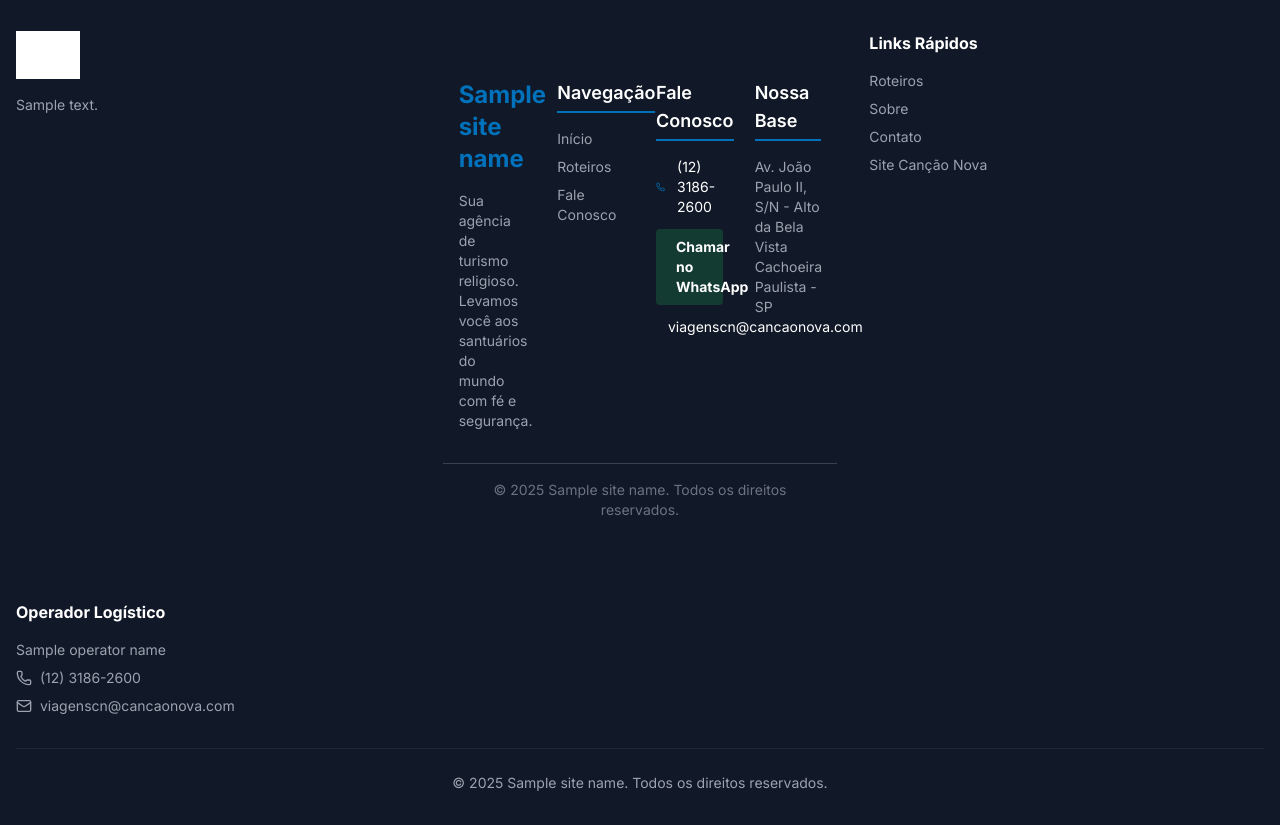
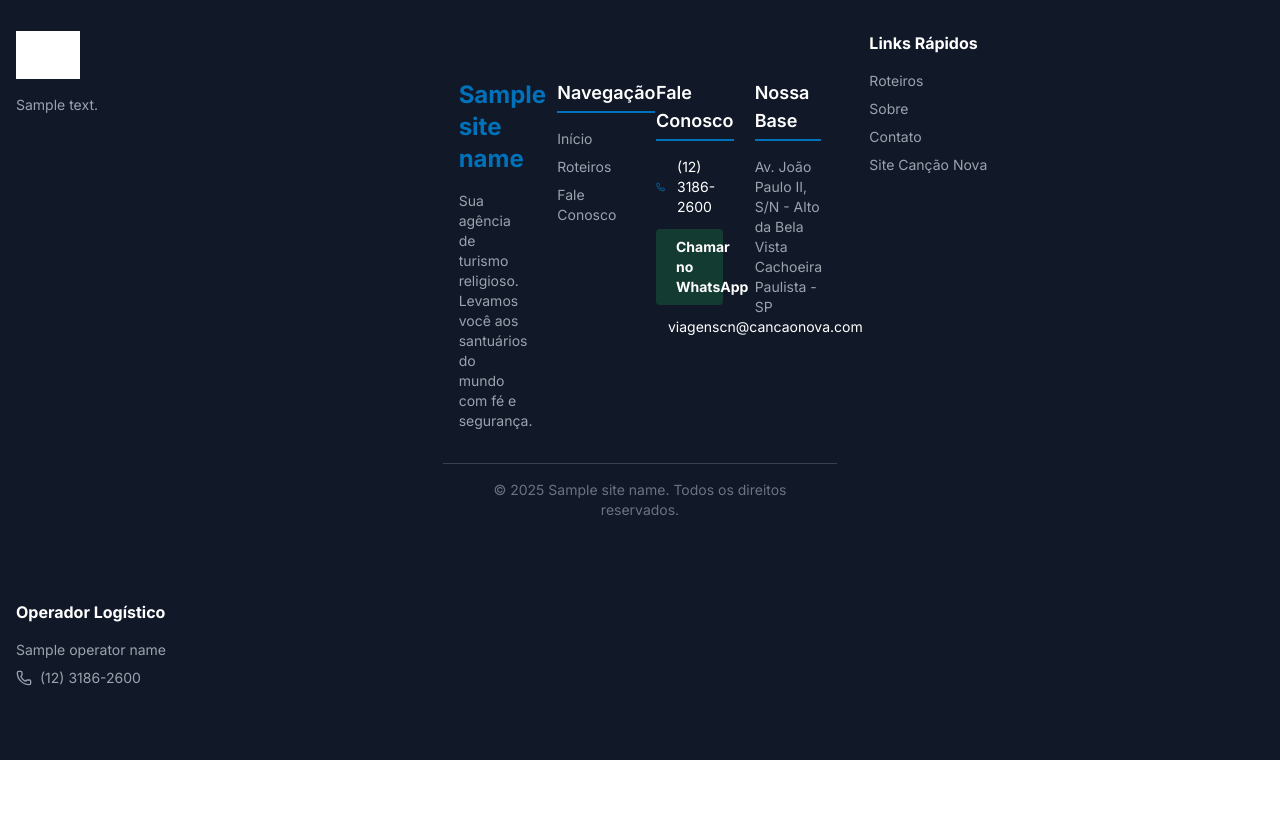
Before and after one commit to marcelofcn/peregrinecomacancaonova, a Flask app: template templates/home.html in a window 1280 px wide. Shown: the part 1539-2364 px from the top of the page. After the commit the page ends 2299 px from the top, so only its background shows below. Run offline with Flask 3, Linux system fonts and the light colour scheme; the template is opened without the code that fills it: most values are stand-ins (such as "Sample title", 1, 10 or a date in 2020); grey boxes marked "Sample" are stand-in pictures; parts of the project's set-up code (start-up, migrations or seed data) failed here and were passed over; some libraries are stand-ins or nearby versions; grey boxes are pictures that could not be loaded.

Commit message:
Update base.html

```diff
--- a/templates/base.html
+++ b/templates/base.html
@@ -178,17 +178,7 @@
                         {{ phone }}
                     </p>
                     <p class="text-gray-400 text-sm flex items-center gap-2 mt-2">
-                        <i data-lucide="mail" class="w-4 h-4"></i>
-                        {{ email }}
-                    </p>
-                </div>
-            </div>
 
-            <div class="border-t border-gray-800 pt-6 text-center text-gray-400 text-sm">
-                <p>&copy; 2025 {{ site_name }}. Todos os direitos reservados.</p>
-            </div>
-        </div>
-    </footer>
 
     <!-- Scripts -->
     <script>
```
